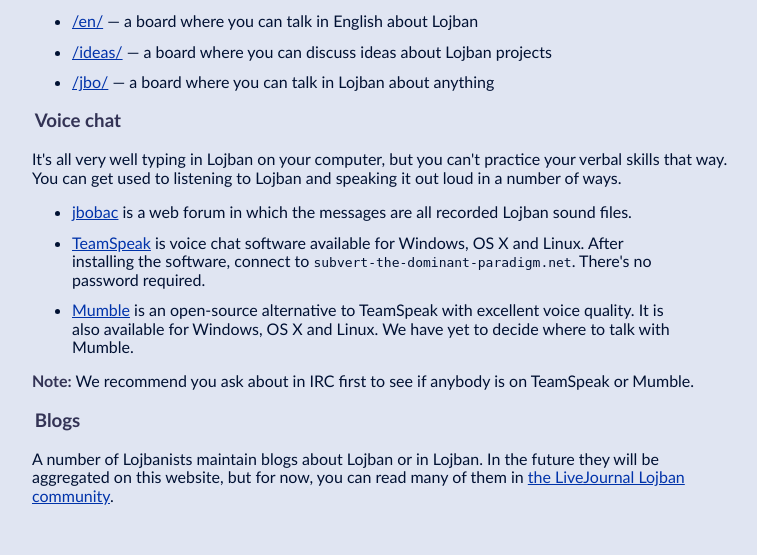
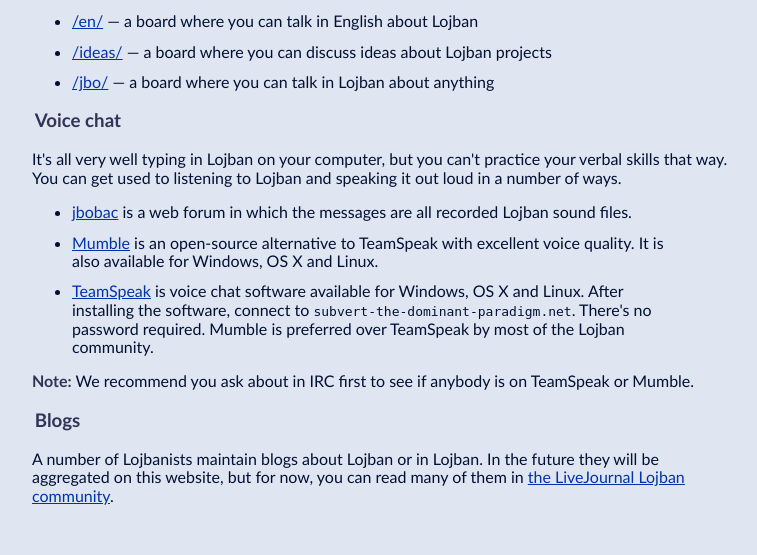
Before and after one commit to aniket12july/lojban-website, a Django app: template templates/community.html in a window 1280 px wide. Shown: the part 899-1454 px from the top of the page, without its empty margins (64-821 px from the left). Run offline with Django 3.2, Linux system fonts and the light colour scheme; the template is opened without the code that fills it, so the values that code supplies are empty; parts of the project's set-up code (start-up, migrations or seed data) failed here and were passed over.

Commit message:
mumble is more popular than teamspeak, that should be visible from the list.

```diff
--- a/templates/community.html
+++ b/templates/community.html
@@ -56,8 +56,8 @@
         </p>
         <ul>
             <li><a href="http://jbobac.lojban.org/">jbobac</a> is a web forum in which the messages are all recorded Lojban sound files.</li>
-            <li><a href="http://www.goteamspeak.com/">TeamSpeak</a> is voice chat software available for Windows, OS X and Linux.  After installing the software, connect to <tt>subvert-the-dominant-paradigm.net</tt>.  There's no password required.</li>
-            <li><a href="http://mumble.sourceforge.net/">Mumble</a> is an open-source alternative to TeamSpeak with excellent voice quality.  It is also available for Windows, OS X and Linux.  We have yet to decide where to talk with Mumble.</li>
+            <li><a href="http://mumble.sourceforge.net/">Mumble</a> is an open-source alternative to TeamSpeak with excellent voice quality.  It is also available for Windows, OS X and Linux.</li>
+            <li><a href="http://www.goteamspeak.com/">TeamSpeak</a> is voice chat software available for Windows, OS X and Linux.  After installing the software, connect to <tt>subvert-the-dominant-paradigm.net</tt>.  There's no password required. Mumble is preferred over TeamSpeak by most of the Lojban community.</li>
         </ul>
         <p>
             <strong>Note:</strong> We recommend you ask about in IRC first to see if anybody is on TeamSpeak or Mumble.
```
